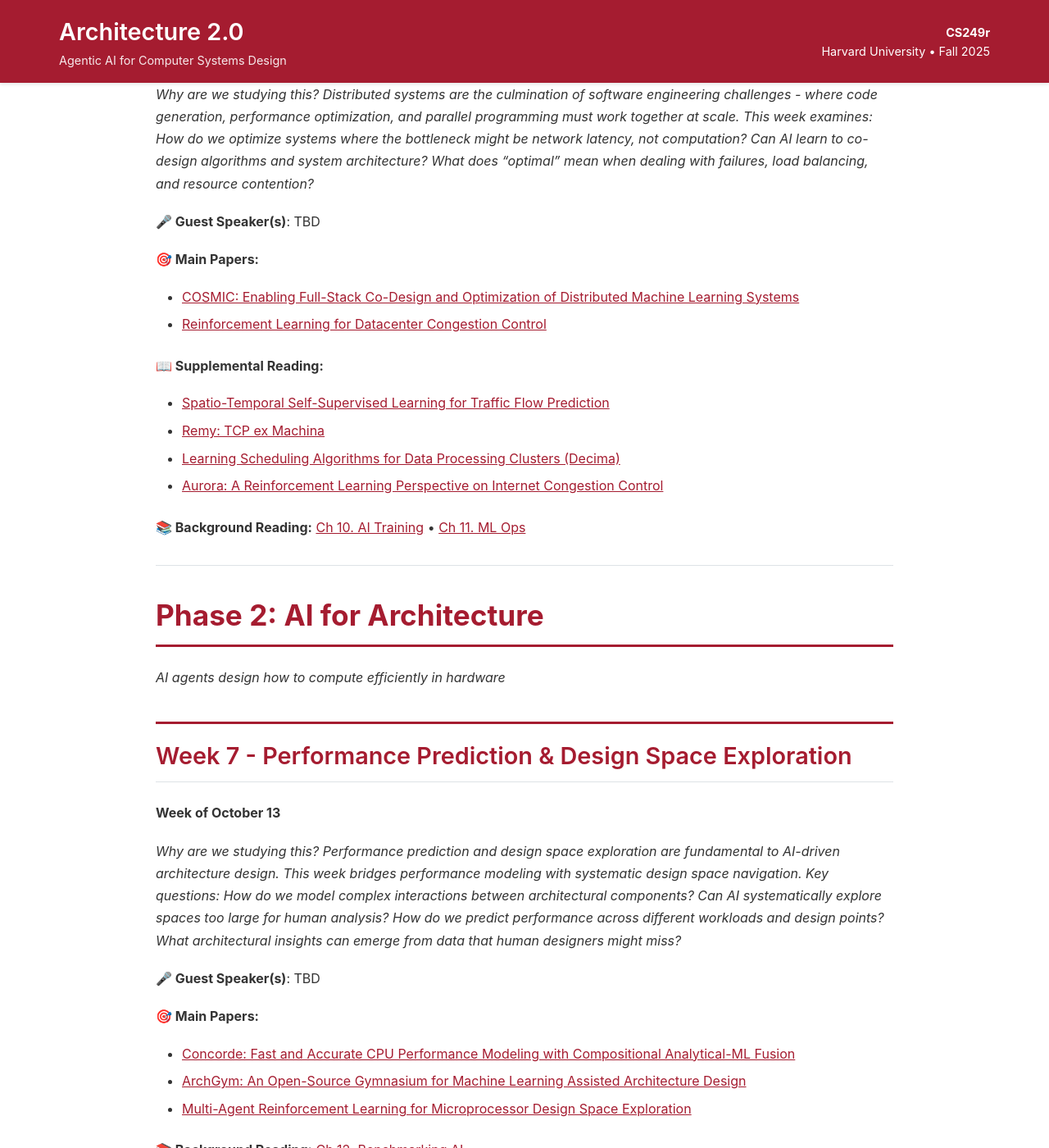
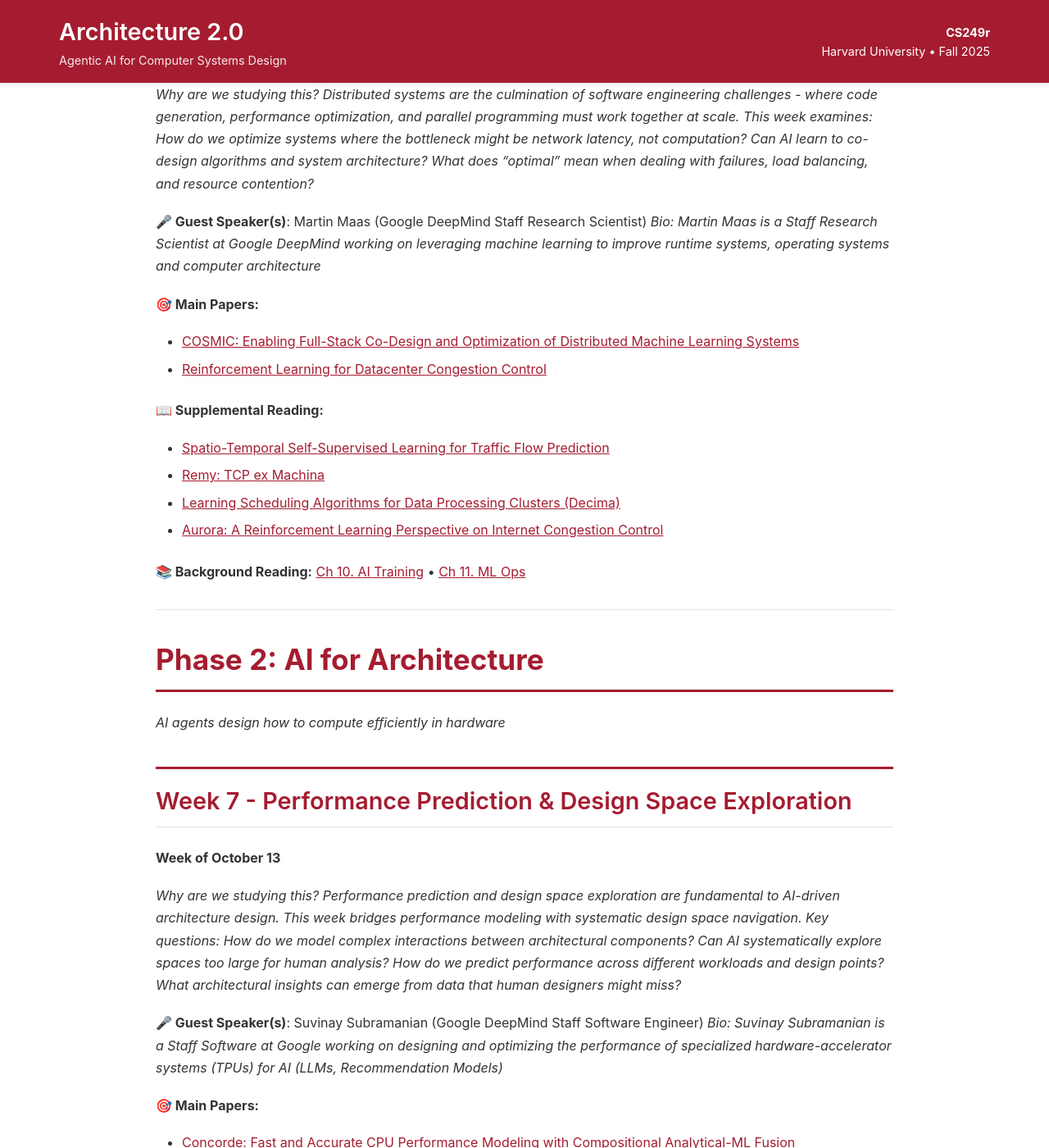
Before and after one commit to harvard-edge/cs249r_fall2025, a Jekyll site: the page built from course/schedule.md, in a window 1280 px wide and 1400 px high, scrolled down 5473 px. Shown: the whole window at 82% size. Built offline with Jekyll 4.4.1, drawn with Linux system fonts in a browser that asks for light colours; our own code applies the rules of GitHub Pages for plain Markdown files.

Commit message:
update guest speakers

```diff
--- a/course/schedule.md
+++ b/course/schedule.md
@@ -153,7 +153,9 @@
 
 *Why are we studying this? Distributed systems are the culmination of software engineering challenges - where code generation, performance optimization, and parallel programming must work together at scale. This week examines: How do we optimize systems where the bottleneck might be network latency, not computation? Can AI learn to co-design algorithms and system architecture? What does "optimal" mean when dealing with failures, load balancing, and resource contention?*
 
-**🎤 Guest Speaker(s)**: TBD
+**🎤 Guest Speaker(s)**: Martin Maas (Google DeepMind Staff Research Scientist)
+*Bio: Martin Maas is a Staff Research Scientist at Google DeepMind working on leveraging machine learning to improve runtime systems, operating systems and computer architecture*
+
 
 **🎯 Main Papers:**
 - [COSMIC: Enabling Full-Stack Co-Design and Optimization of Distributed Machine Learning Systems](https://arxiv.org/pdf/2505.15020.pdf)
@@ -177,7 +179,9 @@
 
 *Why are we studying this? Performance prediction and design space exploration are fundamental to AI-driven architecture design. This week bridges performance modeling with systematic design space navigation. Key questions: How do we model complex interactions between architectural components? Can AI systematically explore spaces too large for human analysis? How do we predict performance across different workloads and design points? What architectural insights can emerge from data that human designers might miss?*
 
-**🎤 Guest Speaker(s)**: TBD
+**🎤 Guest Speaker(s)**: Suvinay Subramanian (Google DeepMind Staff Software Engineer)
+*Bio: Suvinay Subramanian is a Staff Software at Google working on designing and optimizing the performance of specialized hardware-accelerator systems (TPUs) for AI (LLMs, Recommendation Models)*
+
 
 **🎯 Main Papers:**
 - [Concorde: Fast and Accurate CPU Performance Modeling with Compositional Analytical-ML Fusion](https://arxiv.org/pdf/2503.23076.pdf)
```
